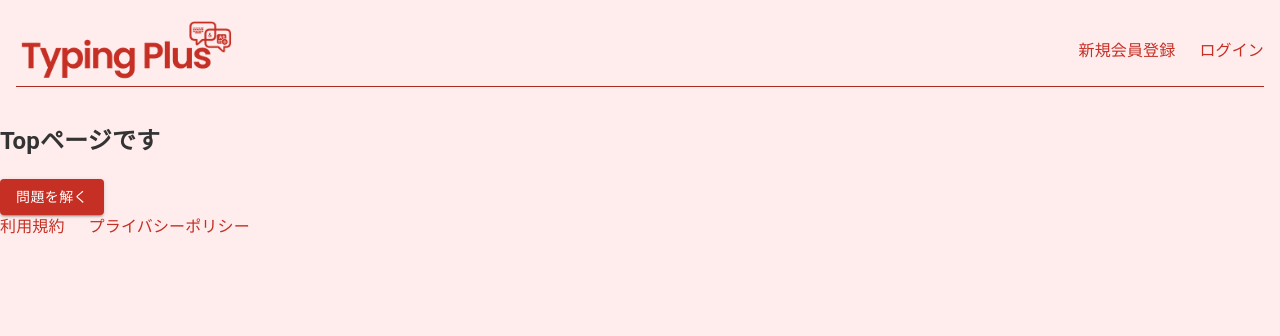
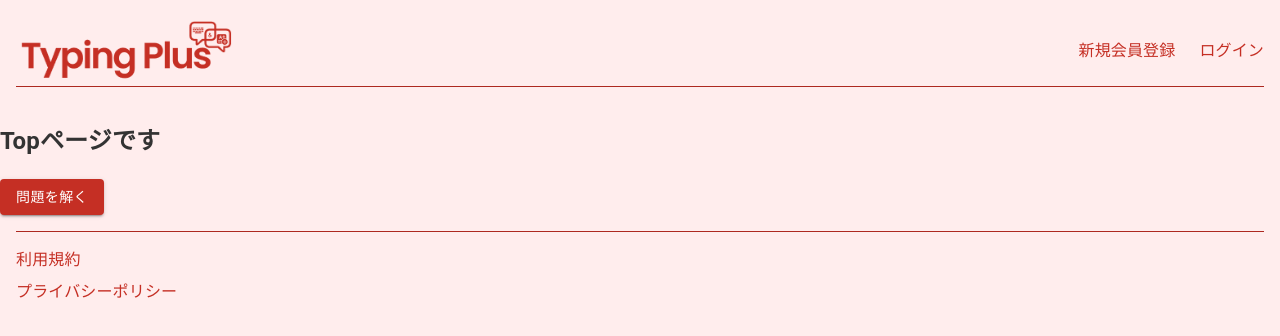
Before and after one commit to ju-to-sh/TypingPlus-front, a React (Create React App) app in the folder app/: page / in a window 1280 px wide. Shown: the top 336 px of the page. Built offline with nearby package versions, Linux system fonts and the light colour scheme.

Commit message:
フッターの作成

```diff
--- /dev/null
+++ b/app/src/components/organisms/layout/Footer.tsx
@@ -0,0 +1,19 @@
+import { FC, memo } from "react";
+import { Box, Divider, Link, Stack } from "@mui/material";
+import { Link as RouterLink } from "react-router-dom";
+
+export const Footer: FC = memo(() => {
+  return (
+    <Box p={2}>
+      <Divider style={{ background: "#c52f24", marginBottom: "16px" }} />
+      <Stack direction="column" alignItems="flex-start" spacing={1}>
+        <Link component={RouterLink} to="/term" underline="hover">
+          <div>利用規約</div>
+        </Link>
+        <Link component={RouterLink} to="/policy" underline="hover">
+          <div>プライバシーポリシー</div>
+        </Link>
+      </Stack>
+    </Box>
+  );
+});
--- a/app/src/components/pages/Top.tsx
+++ b/app/src/components/pages/Top.tsx
@@ -1,4 +1,4 @@
-import { Button, Link, Stack } from "@mui/material";
+import { Button } from "@mui/material";
 import { Link as RouterLink } from "react-router-dom";
 import { FC, memo } from "react";
 
@@ -9,16 +9,6 @@ export const Top: FC = memo(() => {
       <Button variant="contained" color="primary" component={RouterLink} to="/games">
         問題を解く
       </Button>
-      <footer>
-        <Stack direction="row" justifyContent="flex-start" alignItems="center" spacing={3}>
-          <Link component={RouterLink} to="/term" underline="hover">
-            <div>利用規約</div>
-          </Link>
-          <Link component={RouterLink} to="/policy" underline="hover">
-            <div>プライバシーポリシー</div>
-          </Link>
-        </Stack>
-      </footer>
     </>
   );
 });
--- a/app/src/components/template/HeaderLayout.tsx
+++ b/app/src/components/template/DefaultLayout.tsx
@@ -1,16 +1,18 @@
 import { FC, ReactNode, memo } from "react";
 import { Header } from "../organisms/layout/Header";
+import { Footer } from "../organisms/layout/Footer";
 
 type Props = {
   children: ReactNode;
 };
 
-export const HeaderLayout: FC<Props> = memo((props) => {
+export const DefaultLayout: FC<Props> = memo((props) => {
   const { children } = props;
   return (
     <>
       <Header />
       {children}
+      <Footer />
     </>
   );
 });
--- a/app/src/router/Router.tsx
+++ b/app/src/router/Router.tsx
@@ -14,7 +14,7 @@ import { Games } from "../components/pages/Games";
 import { TermsOfService } from "../components/pages/TermsOfService";
 import { Page404 } from "../components/pages/Page404";
 import { memo } from "react";
-import { HeaderLayout } from "../components/template/HeaderLayout";
+import { DefaultLayout } from "../components/template/DefaultLayout";
 
 export const Router = memo(() => {
   return (
@@ -23,9 +23,9 @@ export const Router = memo(() => {
         <Route
           path="/"
           element={
-            <HeaderLayout>
+            <DefaultLayout>
               <Top />
-            </HeaderLayout>
+            </DefaultLayout>
           }
         />
         <Route path="/login" element={<Login />} />
```
